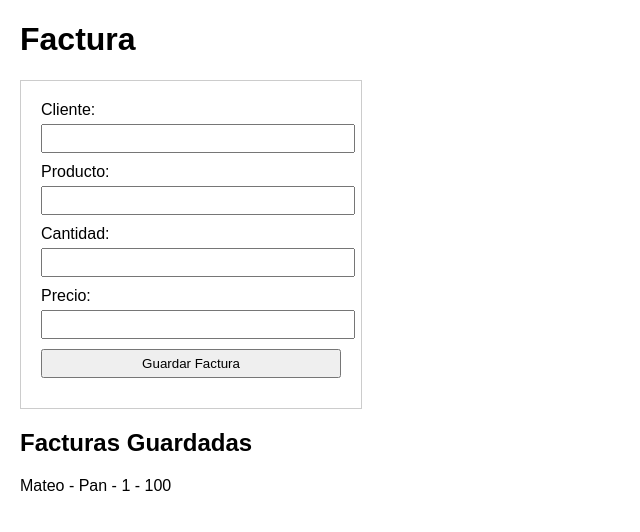
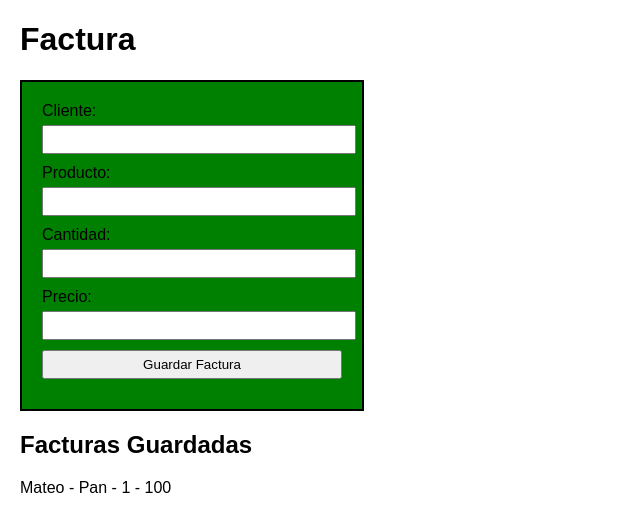
Before and after one commit to Tomirubiolo77/TRABAJOVERINI, a PHP site: page / in a window 1280 px wide. Shown: the top 532 px of the page, without its empty margins (0-640 px from the left). Run offline with PHP 8.4, Linux system fonts and the light colour scheme.

Commit message:
Update styles.css

```diff
--- a/styles.css
+++ b/styles.css
@@ -9,6 +9,8 @@ form {
     border: 1px solid #ccc; /* Borde con un grosor de 1 píxel y color gris claro (#ccc) */
     padding: 20px; /* Espaciado interno de 20 píxeles */
     width: 300px; /* Ancho del formulario de 300 píxeles */
+    background-color: green;
+    border: 2px black solid;
 }
 
 /* Estilo para las etiquetas (label) */
```
